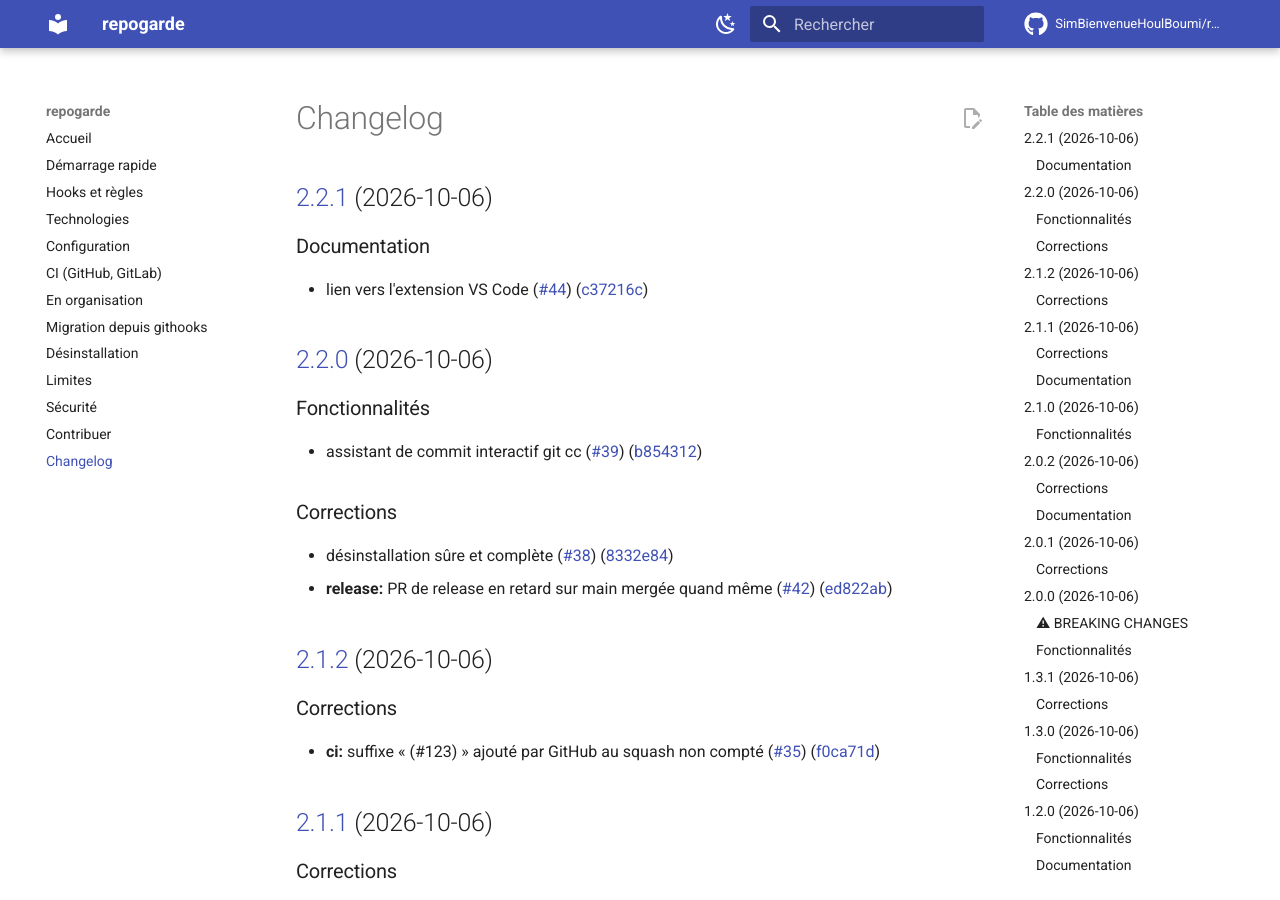
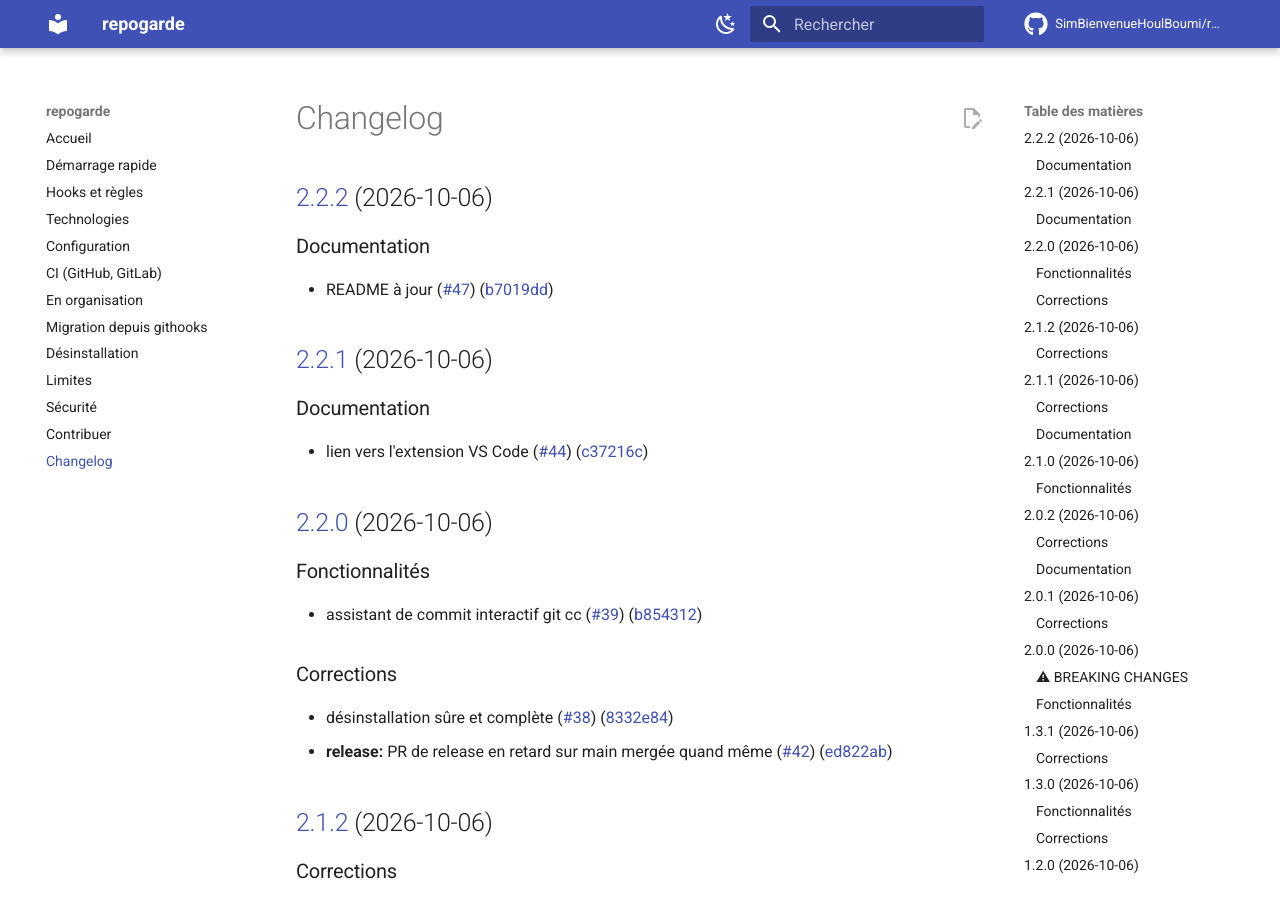
Before and after one commit to SimBienvenueHoulBoumi/githooks, an MkDocs documentation site: the page built from docs/changelog.md, in a window 1280 px wide and 900 px high. Built offline with MkDocs 1.6.1 and Material for MkDocs 9.7.7, drawn with Linux system fonts in a browser that asks for light colours; comment, search, counter and statistics services are not loaded.

```diff
--- a/CHANGELOG.md
+++ b/CHANGELOG.md
@@ -1,4 +1,11 @@
 # Changelog
+
+## [2.2.2](https://github.com/SimBienvenueHoulBoumi/repogarde/compare/v2.2.1...v2.2.2) (2026-10-06)
+
+
+### Documentation
+
+* README à jour ([#47](https://github.com/SimBienvenueHoulBoumi/repogarde/issues/47)) ([b7019dd](https://github.com/SimBienvenueHoulBoumi/repogarde/commit/b7019dd880c68eeaa28764dfdaebdfb85ab78b4a))
 
 ## [2.2.1](https://github.com/SimBienvenueHoulBoumi/repogarde/compare/v2.2.0...v2.2.1) (2026-10-06)
 
```
Also changed, not shown: README.md (+1 -1 lines), docs/ci.md (+1 -1 lines), docs/index.md (+1 -1 lines), .release-please-manifest.json, 3 other files.
